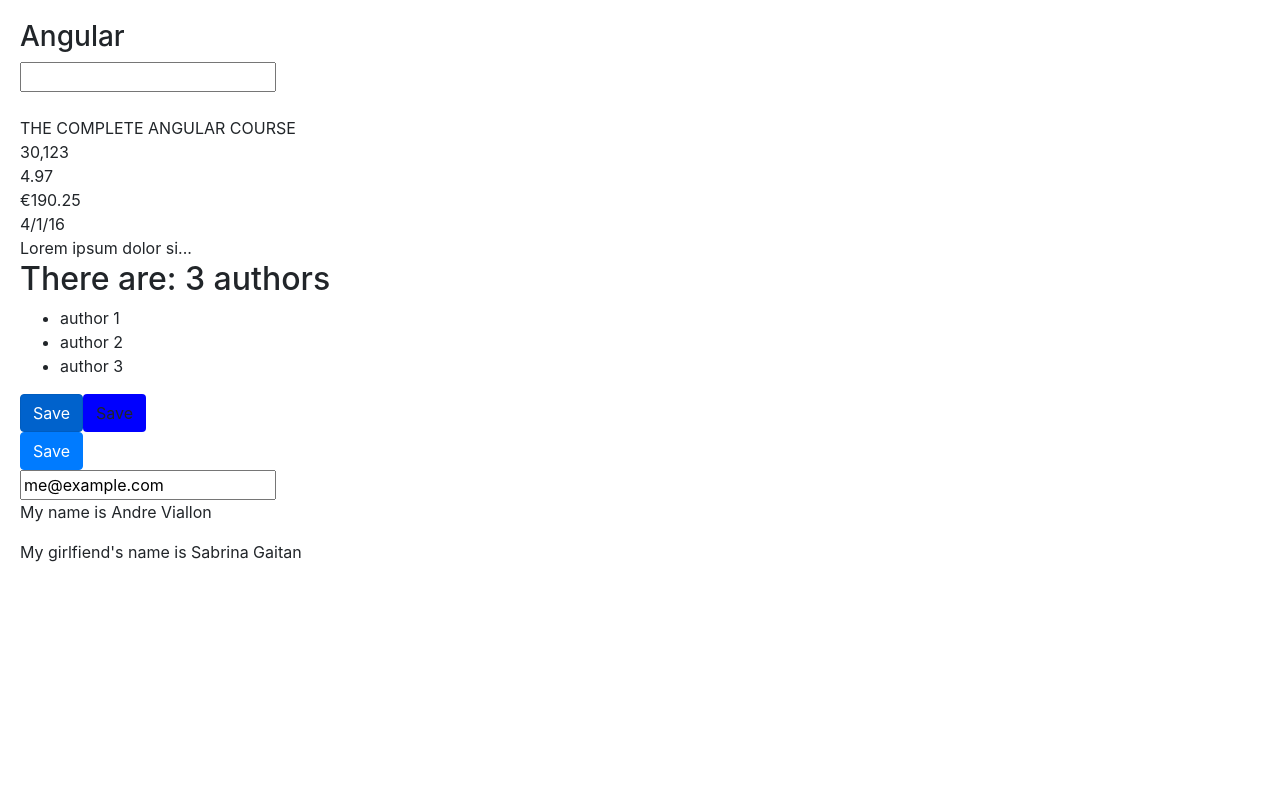
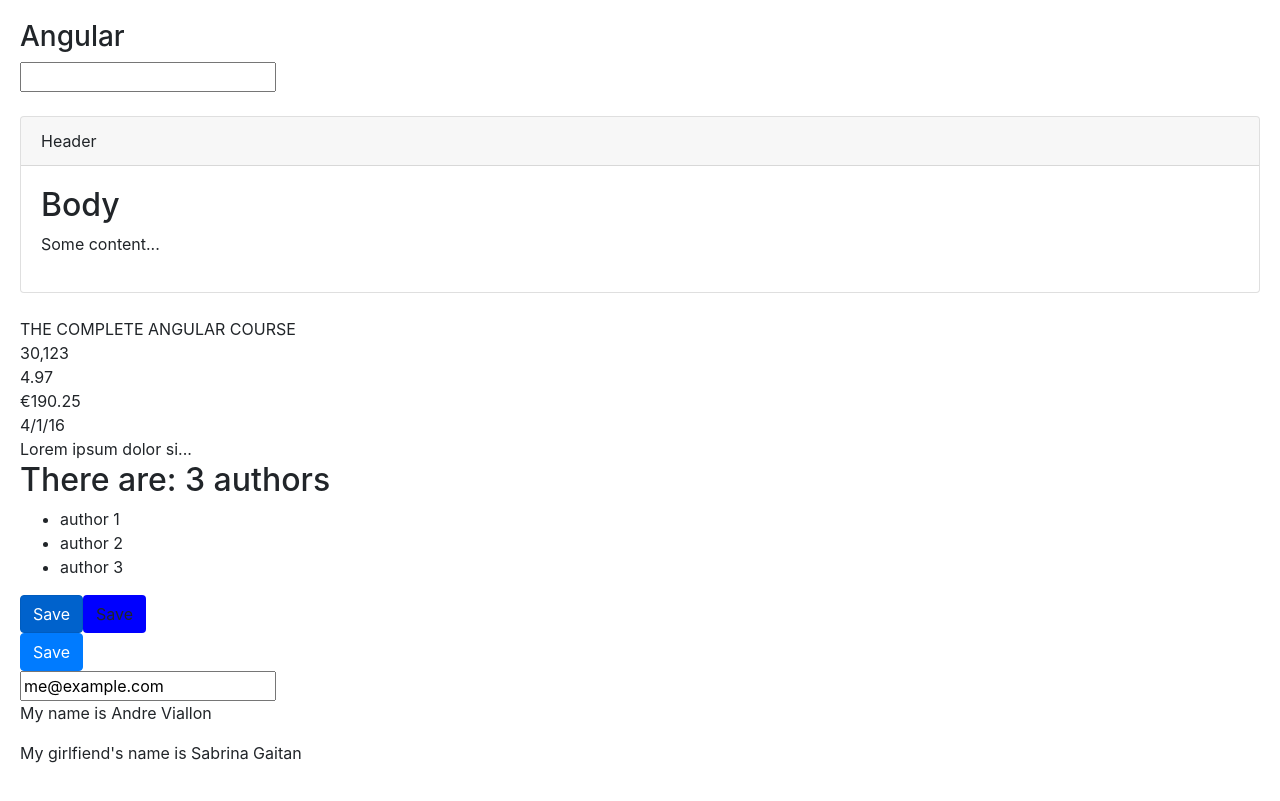
Before and after one commit to andreviallon/angular-101, an Angular app: page / in a window 1280 px wide. Built offline with nearby package versions, Linux system fonts and the light colour scheme.

Commit message:
ngContent + Selectors

```diff
--- a/src/app/app.component.html
+++ b/src/app/app.component.html
@@ -2,7 +2,12 @@
 <input type="text" [(ngModel)]="title" />
 <br/> {{ title | titleCase }}
 <br/>
-
+<app-panel>
+  <div class="body">
+    <h2>Body</h2>
+    <p>Some content...</p>
+  </div>
+</app-panel>
 <app-course></app-course>
 <app-author></app-author>
 <app-person></app-person>
--- a/src/app/app.module.ts
+++ b/src/app/app.module.ts
@@ -16,6 +16,7 @@
 import { CarComponent } from './car/car.component';
 import { CarsService } from './cars.service';
 import { TitleCasePipe } from './title-case.pipe';
+import { PanelComponent } from './panel/panel.component';
 
 
 @NgModule({
@@ -28,7 +29,8 @@
     FilmComponent,
     CarComponent,
     SummaryPipe,
-    TitleCasePipe
+    TitleCasePipe,
+    PanelComponent
   ],
   imports: [
     BrowserModule,
--- /dev/null
+++ b/src/app/panel/panel.component.html
@@ -0,0 +1,9 @@
+<div class="card">
+  <div class="card-header">
+    Header
+  </div>
+  <div class="card-body">
+    <ng-content slect=".body"></ng-content>
+  </div>
+</div>
+<br/>
--- /dev/null
+++ b/src/app/panel/panel.component.ts
@@ -0,0 +1,15 @@
+import { Component, OnInit } from '@angular/core';
+
+@Component({
+  selector: 'app-panel',
+  templateUrl: './panel.component.html',
+  styleUrls: ['./panel.component.css']
+})
+export class PanelComponent implements OnInit {
+
+  constructor() { }
+
+  ngOnInit() {
+  }
+
+}
```
Also changed, not shown: src/app/panel/panel.component.css (added), 1 other file (tests, documents, lock files or other folders).
